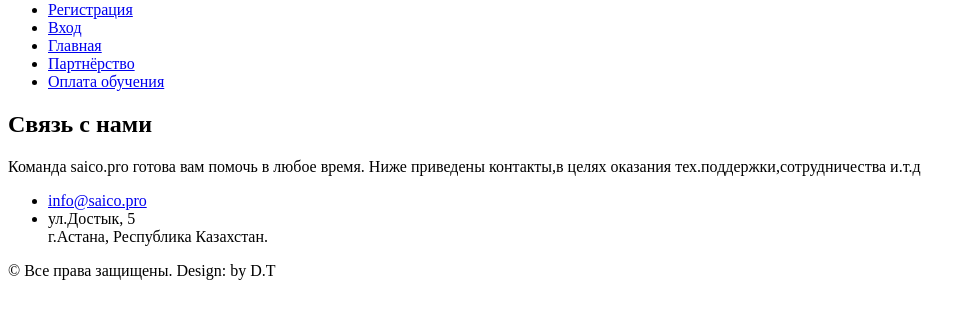
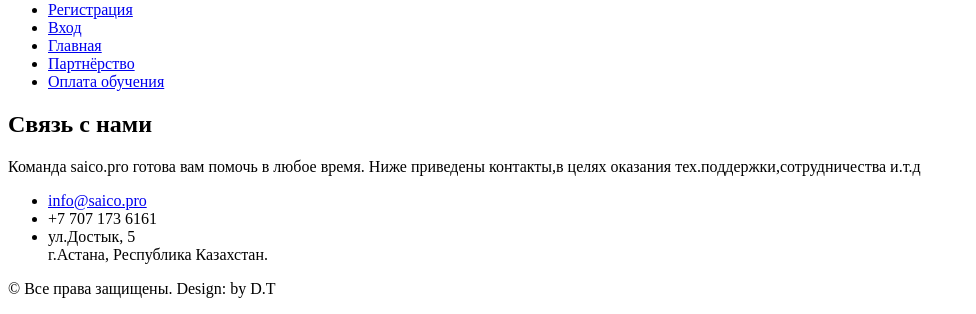
Before and after one commit to enderoasis/saico.pro, a PHP site: page / in a window 1280 px wide. Shown: the part 5444-5758 px from the top of the page, without its empty margins (0-976 px from the left). Before the commit the page ends 5724 px from the top, so only its background shows below. Run offline with PHP 8.4, Linux system fonts and the light colour scheme; some libraries are stand-ins or nearby versions.

Commit message:
Update index.php

```diff
--- a/index.php
+++ b/index.php
@@ -220,7 +220,7 @@
 									<p>Команда saico.pro готова вам помочь в любое время. Ниже приведены контакты,в целях оказания тех.поддержки,сотрудничества и.т.д</p>
 									<ul class="contact">
 										<li class="fa-envelope-o"><a href="mailto:info@saico.pro">info@saico.pro</a></li>
-								<a href="tel:+77071736161"></a>
+							<li class="fa-phone">+7 707 173 6161</li>
 										<li class="fa-home">ул.Достык, 5<br />
 										г.Астана, Республика Казахстан.</li>
 									</ul>
```
